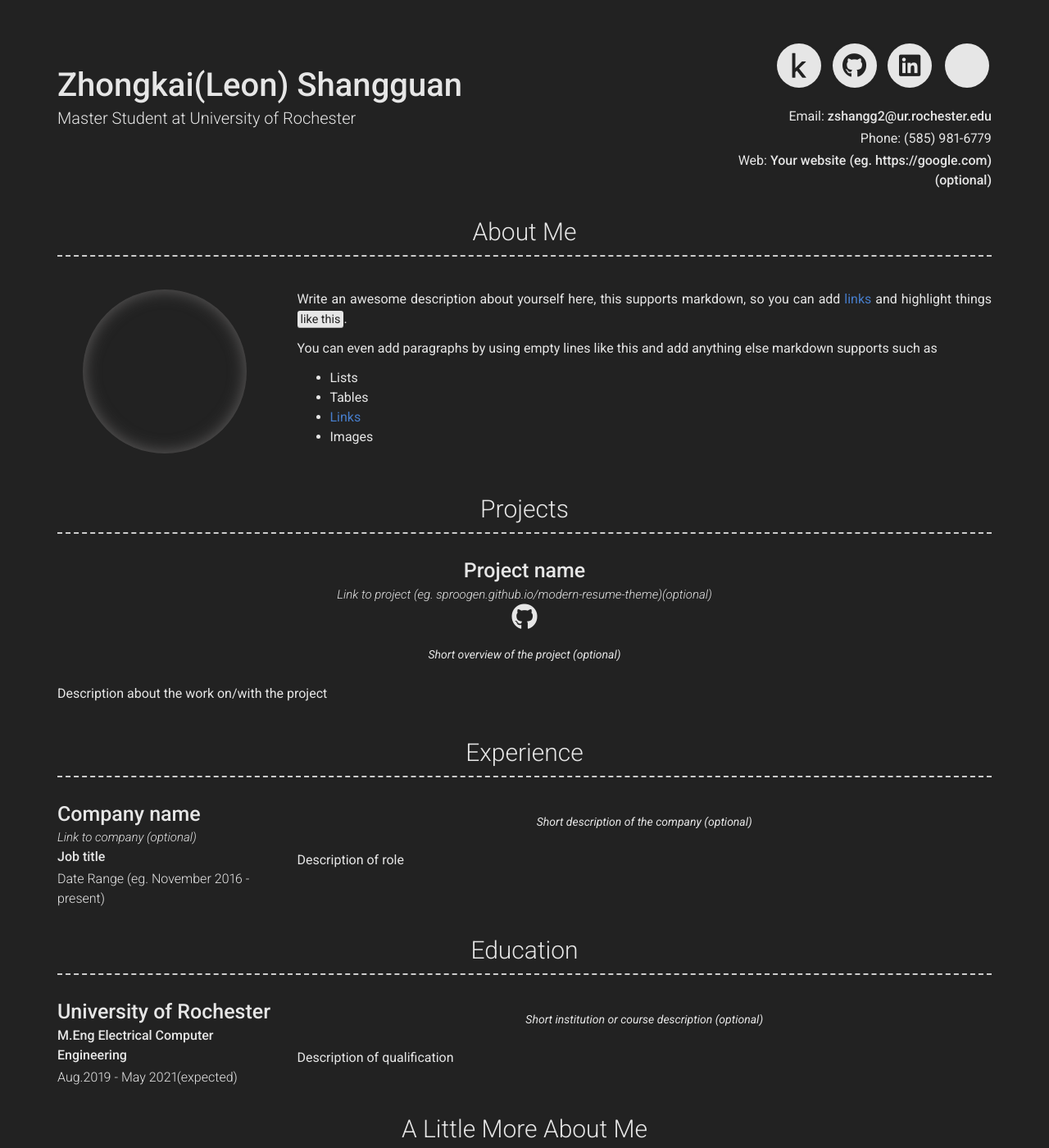
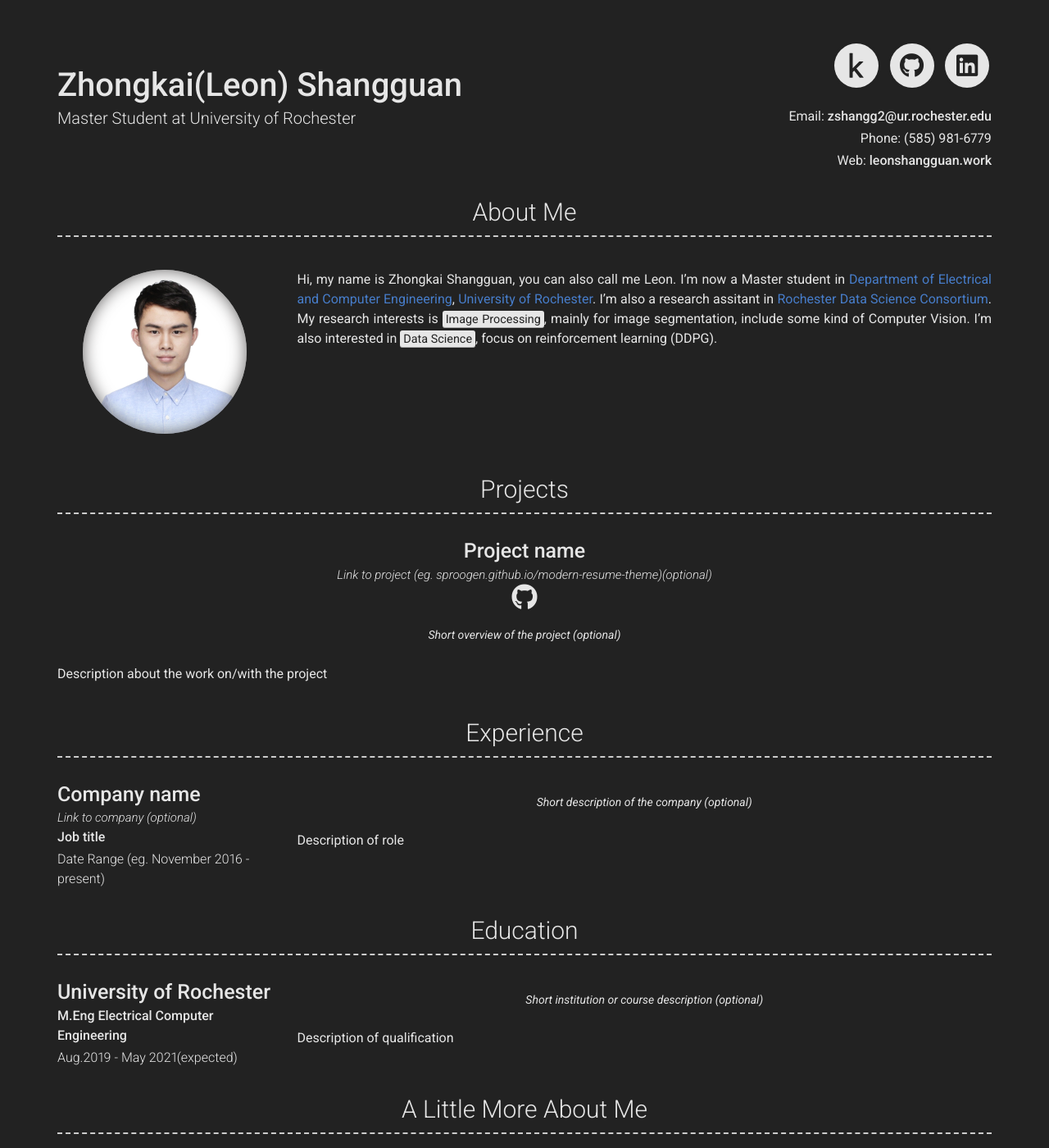
Before and after one commit to LeonShangguan/LeonShangguan.github.io, a Jekyll site: the page built from index.md, in a window 1280 px wide and 1400 px high. Shown: the whole window at 82% size. Built offline with Jekyll 4.4.1, drawn with Linux system fonts in a browser that asks for light colours; nearby versions of some CDN libraries; some of the changed text lies outside the part shown.

Commit message:
personal website

```diff
--- a/_config.yml
+++ b/_config.yml
@@ -1,37 +1,26 @@
 # Site
-repository: Git repository where your resume will be hosted, only required if you are hosting on GitHub (eg. sproogen/modern-resume-theme)
-# favicon: Directory of your favicon (eg. images/favicon.ico)(optional)
+repository: LeonShangguan/LeonShangguan.github.io
+favicon: images/lemon.jpeg
 
 # Personal info
 name: Zhongkai(Leon) Shangguan
 title: Master Student at University of Rochester
 email: zshangg2@ur.rochester.edu
 phone: (585) 981-6779
-website: Your website (eg. https://google.com)(optional)
+website: leonshangguan.work
 
 darkmode: true
 
 # Social links
-# twitter_username: jekyllrb
 github_username:  LeonShangguan
-# stackoverflow_username: "00000001"
-# dribbble_username: jekyll
-# facebook_username: jekyll
-# flickr_username: jekyll
-# instagram_username: jekyll
 linkedin_username: zhongkai-leon-shangguan-52b465152
 kaggle_username: LeonShangguan
-# xing_username: jekyll
-# pinterest_username: jekyll
-# youtube_username: jekyll
-# googleplus_username: +jekyll
-# orcid_username: 0000-0000-0000-0000
 
 # Additional icon links
-additional_links:
-- title: Kaggle
-  icon: Font Awesome brand icon name (eg. fa-twitter) (https://fontawesome.com/icons?d=gallery&s=brands&m=free)
-  url: Link url (eg. https://google.com)
+# additional_links:
+# - title: Kaggle
+#   icon: Font Awesome brand icon name (eg. fa-twitter) (https://fontawesome.com/icons?d=gallery&s=brands&m=free)
+#   url: Link url (eg. https://google.com)
 # - title: another link
 #   icon: font awesome brand icon name (eg. fa-twitter) (https://fontawesome.com/icons?d=gallery&s=brands&m=free)
 #   url: Link url (eg. https://google.com)
@@ -44,15 +33,23 @@ additional_links:
 
 # About Section
 # about_title: About Me (Use this to override about section title)
-about_profile_image: Directory of profile image (eg. images/profile.jpg)
+about_profile_image: images/LeonPhoto.png
 about_content: | # this will include new lines to allow paragraphs
-  Write an awesome description about yourself here, this supports markdown, so you can add [links](http://foobar.com) and highlight things <mark>like this</mark>.
+  Hi, my name is Zhongkai Shangguan, you can also call me Leon. I'm now a Master student in
+  [Department of Electrical and Computer Engineering](http://www.hajim.rochester.edu/ece/),
+  [University of Rochester](https://www.rochester.edu/). I'm also a research assitant in
+  [Rochester Data Science Consortium](http://rocdatascience.com/). My research interests is
+  <mark>Image Processing</mark>, mainly for image segmentation, include some kind of Computer Vision.
+  I'm also interested in <mark>Data Science</mark>, focus on reinforcement learning (DDPG).
 
-  You can even add paragraphs by using empty lines like this and add anything else markdown supports such as
-    - Lists
-    - Tables
-    - <a href="google.com">Links</a>
-    - Images
+
+# Write an awesome description about yourself here, this supports markdown, so you can add [links](http://foobar.com) and highlight things <mark>like this</mark>.
+
+# You can even add paragraphs by using empty lines like this and add anything else markdown supports such as
+#   - Lists
+#   - Tables
+#   - <a href="google.com">Links</a>
+#   - Images
 
 # Projects Section
 # projects_title: Projects #(Use this to override about projects section title)
@@ -66,9 +63,13 @@ about_content: | # this will include new lines to allow paragraphs
 # More Section
 # more_title: A Little More About Me #(Use this to override about more section title)
 more_content: | # this will include new lines to allow paragraphs
-  This is where you can write a little more about yourself. You could title this section **Interests** and include some of your other interests.
+  **Skills**:
+  Python, matlab, Java, HTML.
+  **Interests**:
+  Basketball, League of Legend,
+# This is where you can write a little more about yourself. You could title this section **Interests** and include some of your other interests.
 
-  Or you could title it **Skills** and write a bit more about things that make you more desirable, like *leadership* or *teamwork*
+# Or you could title it **Skills** and write a bit more about things that make you more desirable, like *leadership* or *teamwork*
 
 # Footer
 footer_show_references: true
--- a/_includes/header.html
+++ b/_includes/header.html
@@ -13,24 +13,10 @@
             </a>
           </li>
         {%- endif -%}
-        {%- if site.dribbble_username -%}
-          <li>
-            <a target="_blank" href="https://dribbble.com/{{ site.dribbble_username| cgi_escape | escape }}" class="button button--sacnite button--round-l">
-              <i class="fab fa-dribbble-square" title="Dribble link"></i>
-            </a>
-          </li>
-        {%- endif -%}
         {%- if site.facebook_username -%}
           <li>
             <a target="_blank" href="https://www.facebook.com/{{ site.facebook_username| cgi_escape | escape }}" class="button button--sacnite button--round-l">
               <i class="fab fa-facebook" title="Facebook link"></i>
-            </a>
-          </li>
-        {%- endif -%}
-        {%- if site.flickr_username -%}
-          <li>
-            <a target="_blank" href="https://www.flickr.com/photos/{{ site.flickr_username| cgi_escape | escape }}" class="button button--sacnite button--round-l">
-              <i class="fab fa-flickr" title="Flickr link"></i>
             </a>
           </li>
         {%- endif -%}
@@ -62,20 +48,6 @@
             </a>
           </li>
         {%- endif -%}
-        {%- if site.xing_username -%}
-          <li>
-            <a target="_blank" href="https://www.xing.com/profile/{{ site.xing_username| cgi_escape | escape }}" class="button button--sacnite button--round-l">
-              <i class="fab fa-xing" title="Xing link"></i>
-            </a>
-          </li>
-        {%- endif -%}
-        {%- if site.pinterest_username -%}
-          <li>
-            <a target="_blank" href="https://www.pinterest.com/{{ site.pinterest_username| cgi_escape | escape }}" class="button button--sacnite button--round-l">
-              <i class="fab fa-pinterest" title="Pintrest link"></i>
-            </a>
-          </li>
-        {%- endif -%}
         {%- if site.twitter_username -%}
           <li>
             <a target="_blank" href="https://twitter.com/{{ site.twitter_username| cgi_escape | escape }}" class="button button--sacnite button--round-l">
@@ -87,20 +59,6 @@
           <li>
             <a target="_blank" href="https://www.youtube.com/{{ site.youtube_username| cgi_escape | escape }}" class="button button--sacnite button--round-l">
               <i class="fab fa-youtube" title="Youtube link"></i>
-            </a>
-          </li>
-        {%- endif -%}
-        {%- if site.googleplus_username -%}
-          <li>
-            <a target="_blank" href="https://plus.google.com/{{ site.googleplus_username| escape }}" class="button button--sacnite button--round-l">
-              <i class="fab fa-google-plus" title="Google plus link"></i>
-            </a>
-          </li>
-        {%- endif -%}
-        {%- if site.orcid_username -%}
-          <li>
-            <a target="_blank" href="https://orcid.org/{{ site.orcid_username | escape }}" class="button button--sacnite button--round-l">
-              <i class="fab fa-orcid" title="ORCiD link"></i>
             </a>
           </li>
         {%- endif -%}
--- a/_layouts/default.html
+++ b/_layouts/default.html
@@ -32,6 +32,9 @@
         {%- include more.html -%}
       {%- endif -%}
 
+      {%- include top.html -%}
+      {%- include left.html -%}
+
     </div>
   </main>
 
--- a/_test/_config.yml
+++ b/_test/_config.yml
@@ -1,6 +1,6 @@
 # Site
 repository: sproogen/modern-resume-theme
-# favicon: Directory of your favicon (eg. images/favicon.ico)(optional)
+favicon: images/lemon.jpeg
 
 # Personal info
 name: Your Name
```
Also changed, not shown: README.md, images/LeonPhoto.png (added), images/lemon.jpeg (added).
